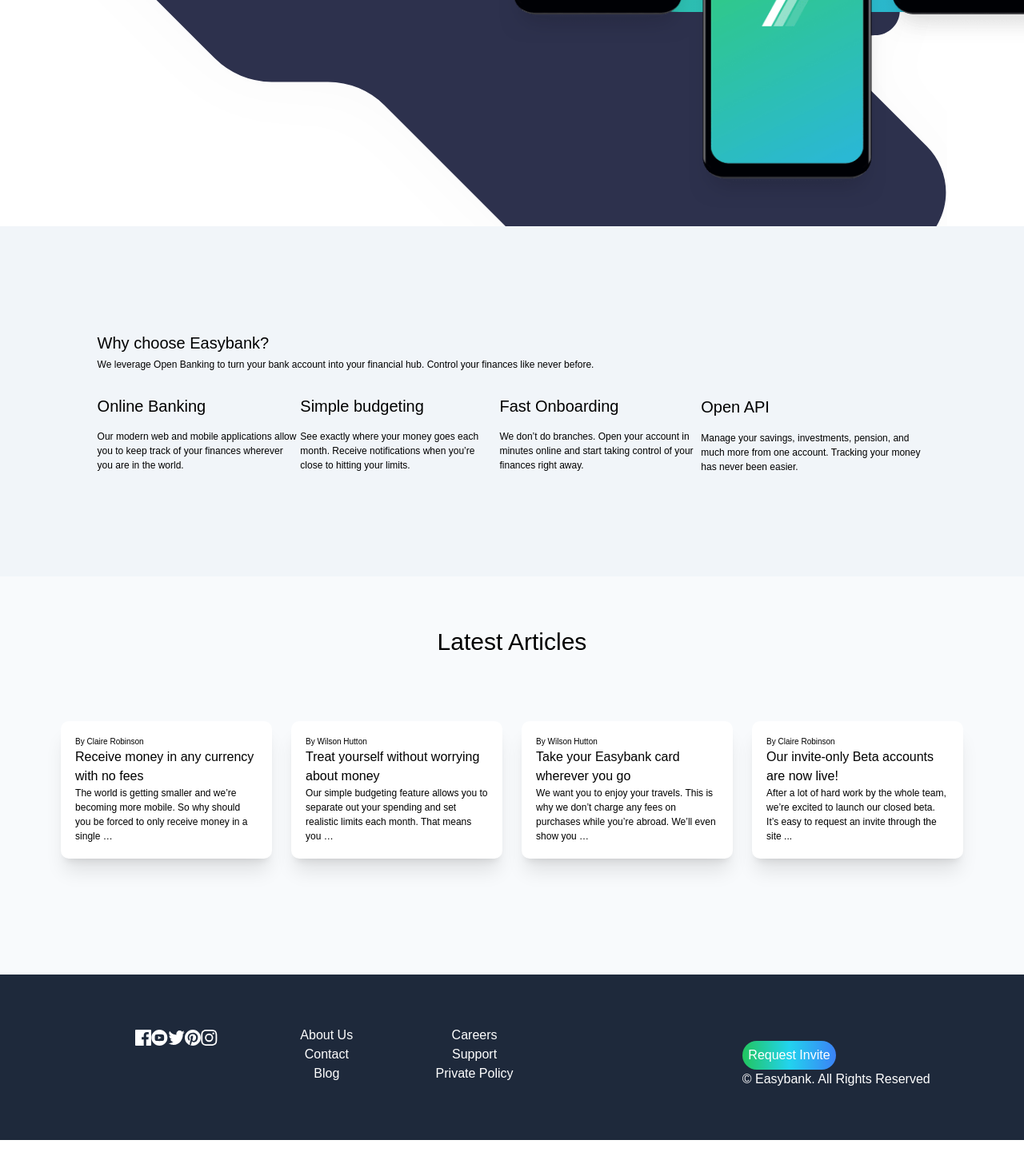
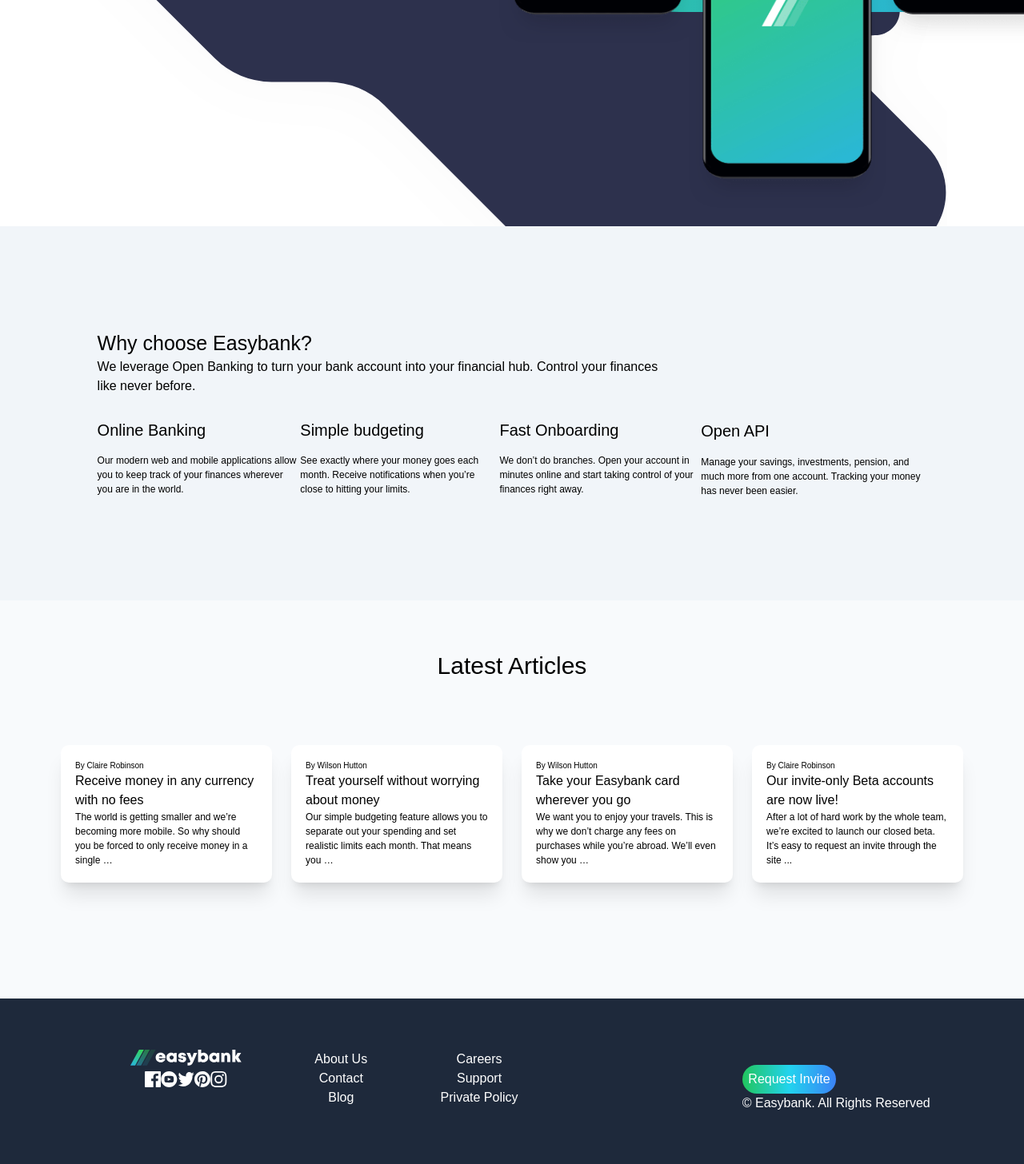
Before and after one commit to akareagwom/easy-bank, a React (Create React App) app: page / in a window 1280 px wide. Shown: the part 517-1973 px from the top of the page at 80% size. Before the commit the page ends 1943 px from the top, so only its background shows below. Built offline with nearby package versions, Linux system fonts and the light colour scheme.

Commit message:
text starts

```diff
--- a/src/App.js
+++ b/src/App.js
@@ -5,7 +5,7 @@
 // import restaurant from './images/image-restaurant.jpg'
 // import plane from './images/image-plane.jpg'
 // import confetti from './images/image-confetti.jpg'
-// import logo from './images/logo.svg'
+import foot from './images/foot.svg'
 import twitter from './images/icon-twitter.svg'
 import youtube from './images/icon-youtube.svg'
 import pinterest from './images/icon-pinterest.svg'
@@ -55,9 +55,9 @@
 
         </div>
         <div className='  px-[9.5%] py-[10%] bg-slate-100'>
-        <div className='text-center md:text-start md:w-[80%]'>
-          <h1 className='text-3xl md:text-[20px]'>Why choose Easybank?</h1>
-          <p className=' md:text-[12px]'>We leverage Open Banking to turn your bank account into your financial hub. Control
+        <div className='text-center md:text-start md:w-[70%]'>
+          <h1 className='text-3xl md:text-[25px]'>Why choose Easybank?</h1>
+          <p className=' md:text-[16px]'>We leverage Open Banking to turn your bank account into your financial hub. Control
           your finances like never before.</p>
         </div>
         <div >
@@ -94,7 +94,9 @@
 
         <div className='md:flex m-[20%] md:m-0 w-[45%] justify-around'>
           <div>
-              {/* <img src={logo} alt=''/> */}
+              <div className='text-white'>
+                <img src={foot} alt=''/>
+              </div>
             <div className='flex py-[5%] justify-center'  >
               <img src={facebook} alt=''/>
               <img src={youtube} alt=''/>
```
Also changed, not shown: src/images/foot.svg (added).
